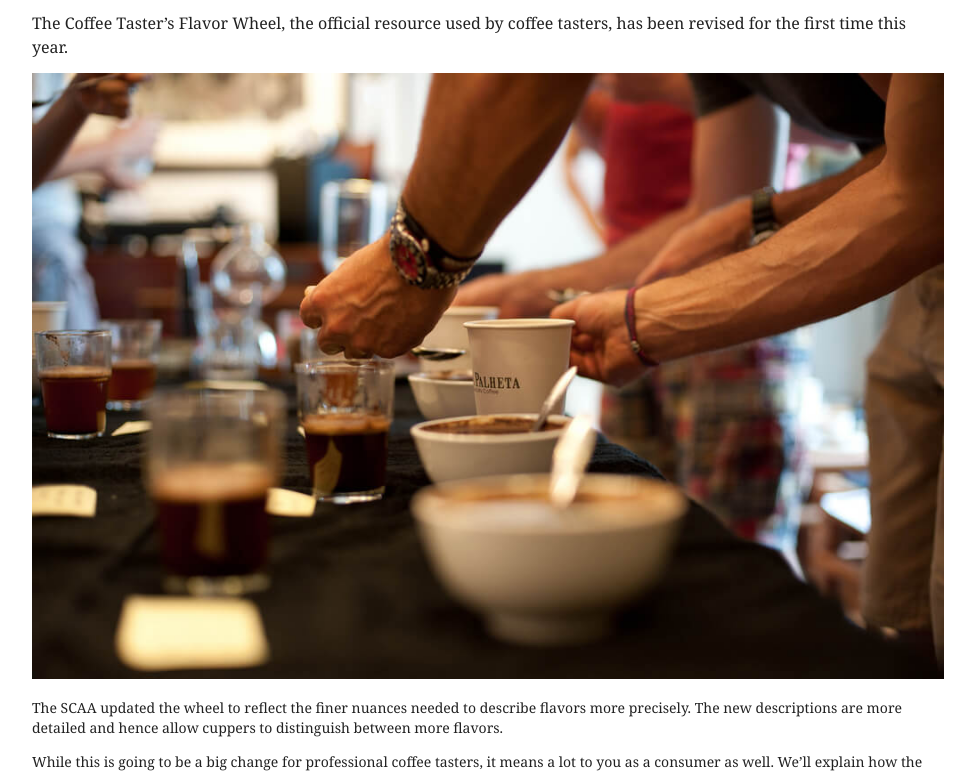
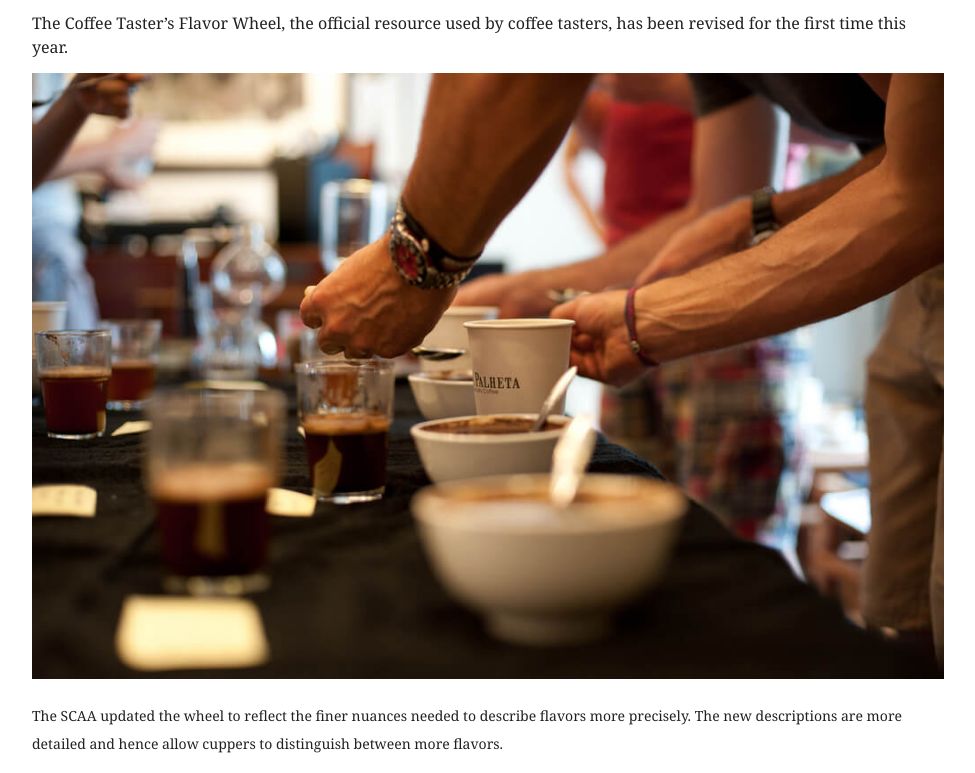
Before and after one commit to redxzeta/glowing-octo-garbanzo, a Gatsby site: page /blog/2016-12-17-making-sense-of-the-scaas-new-flavor-wheel/ in a window 1280 px wide. Shown: the part 710-1483 px from the top of the page, without its empty margins (152-1127 px from the left). Built offline with nearby package versions, Linux system fonts and the light colour scheme; Gatsby itself is replaced by a stand-in of ours.

Commit message:
double space

```diff
--- a/src/components/style.css
+++ b/src/components/style.css
@@ -1,3 +1,7 @@
 section img {
     max-width: 100%;
 }
+
+.blog p {
+    line-height: 2;
+}
--- a/src/templates/blog-post.js
+++ b/src/templates/blog-post.js
@@ -16,6 +16,7 @@ const useStyles = makeStyles((theme) => ({
     },
     paragraph: {
       paddingTop: "5rem",
+
       // lineHeight: "1.5px",
     },
   },
@@ -46,7 +47,7 @@ export const BlogPostTemplate = ({
       <Typography variant="body1" className={classes.paragraph}>
         {description}
       </Typography>
-      <PostContent content={content} />
+      <PostContent content={content} className="blog" />
       {tags && tags.length ? (
         <div style={{ marginTop: `4rem` }}>
           <h4>Tags</h4>
```
